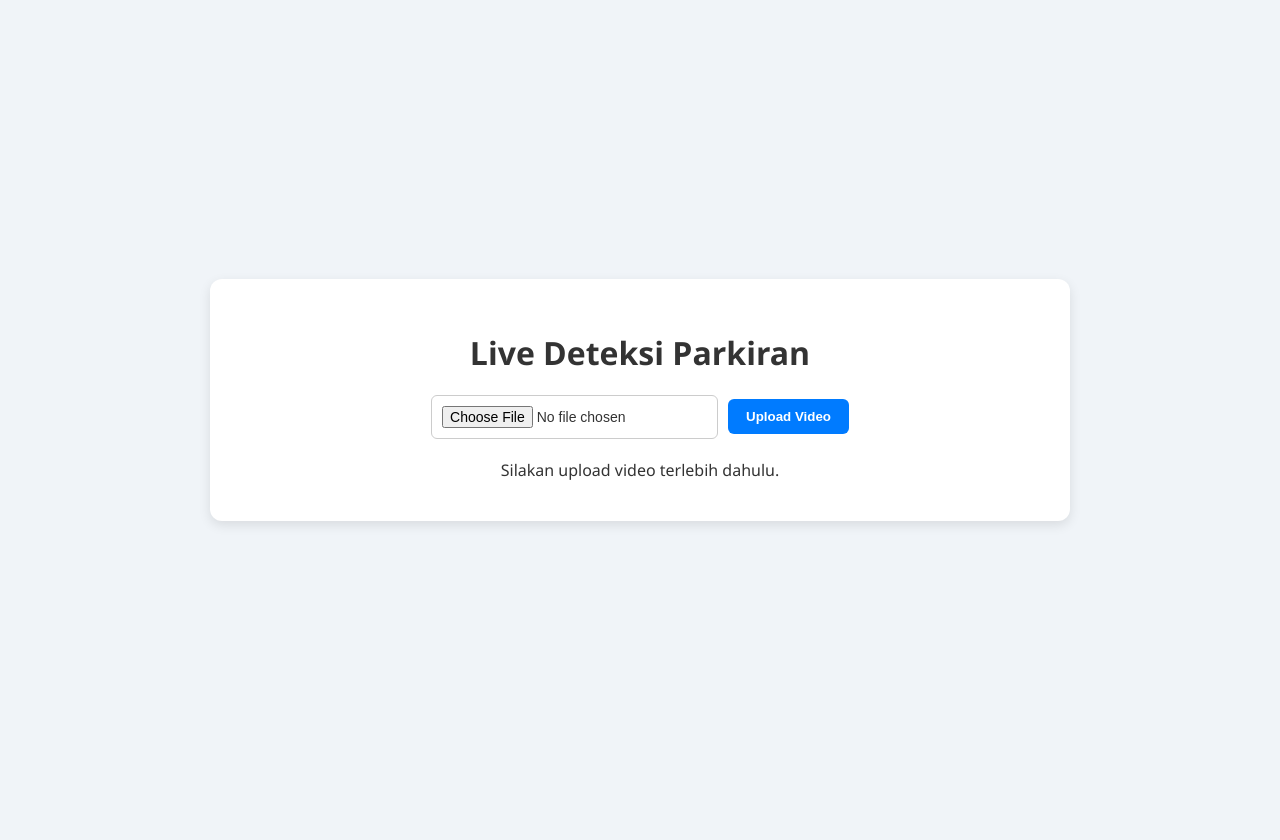
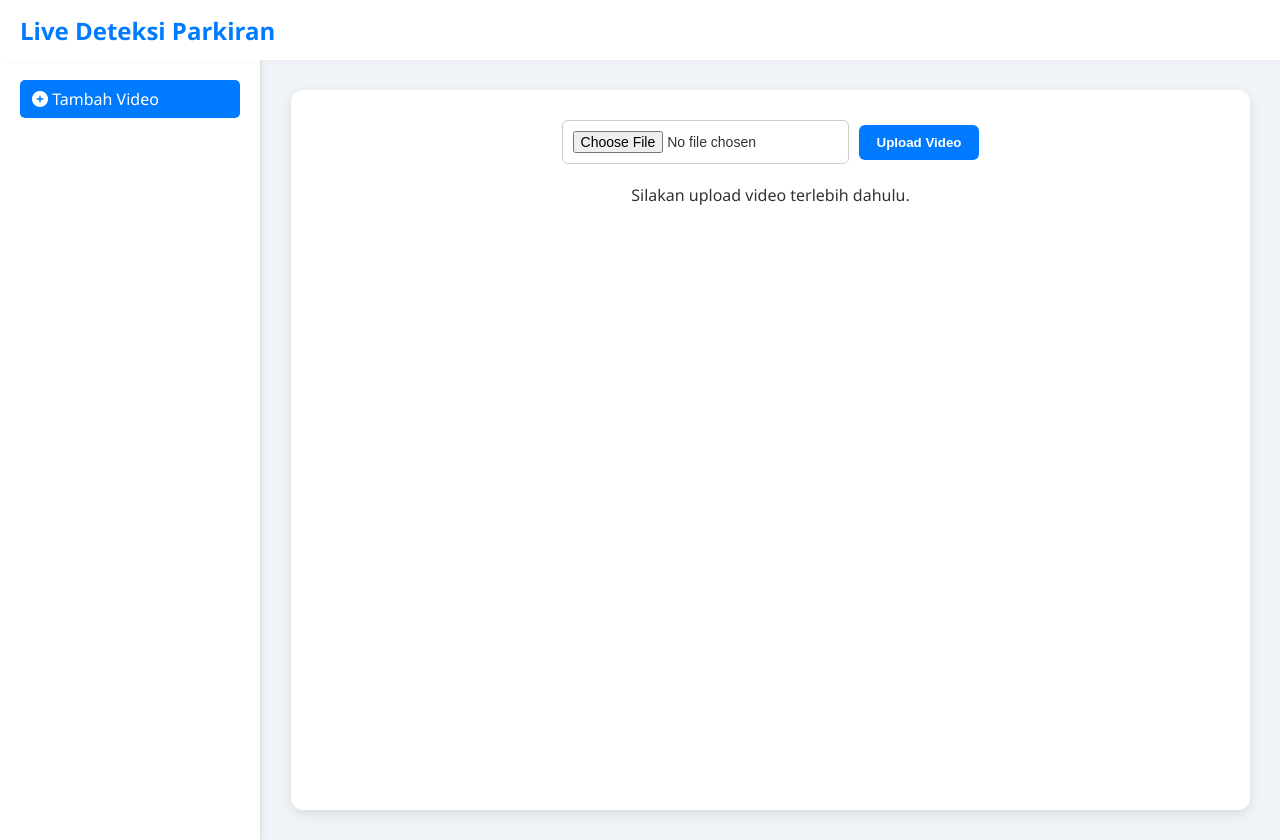
Before and after one commit to Pitooo01/Parking-Slot-Detection, a Flask app: page / in a window 1280 px wide. Before the commit the page ends 525 px from the top, so only its background shows below. Run offline with Flask 3, Linux system fonts and the light colour scheme.

Commit message:
Update Project

```diff
--- a/main.py
+++ b/main.py
@@ -1,4 +1,4 @@
-from flask import Flask, render_template, Response, request, redirect, url_for
+from flask import Flask, render_template, Response, request, redirect, url_for, flash
 import cv2
 import pickle
 import numpy as np
@@ -7,6 +7,7 @@ import os
 from werkzeug.utils import secure_filename
 
 app = Flask(__name__)
+app.secret_key = 'SAMS'
 
 UPLOAD_FOLDER = "static/uploads"
 COORD_FOLDER = "static/coordinate"
@@ -127,6 +128,17 @@ def generate(path, threshold, video_filename):
         yield (b'--frame\r\n'
                b'Content-Type: image/jpeg\r\n\r\n' + frame + b'\r\n')
 
+def get_ready_videos():
+    videos = []
+    for filename in os.listdir(UPLOAD_FOLDER):
+        if filename.lower().endswith(('.mp4', '.avi', '.mov', '.mkv')):
+            base_name = os.path.splitext(filename)[0]
+            coord_file = f"CarParkPos_{base_name}.pkl"
+            if os.path.exists(os.path.join(COORD_FOLDER, coord_file)):
+                videos.append(filename)
+    return videos
+
+# Pada route /
 @app.route('/')
 def index():
     threshold = request.args.get('threshold', type=int)
@@ -145,7 +157,24 @@ def index():
                            threshold=threshold,
                            video_ready=video_ready,
                            video_filename=video_filename,
-                           coord_exists=coord_exists)
+                           coord_exists=coord_exists,
+                           ready_videos=get_ready_videos())
+
+
+# @app.route('/upload', methods=['POST'])
+# def upload_video():
+#     if 'video' not in request.files:
+#         return "Tidak ada video", 400
+
+#     file = request.files['video']
+#     if file.filename == '':
+#         return "File tidak dipilih", 400
+
+#     filename = secure_filename(file.filename)
+#     save_path = os.path.join(UPLOAD_FOLDER, filename)
+#     file.save(save_path)
+
+#     return redirect(url_for('index', video_filename=filename, threshold=900))
 
 @app.route('/upload', methods=['POST'])
 def upload_video():
@@ -157,8 +186,16 @@ def upload_video():
         return "File tidak dipilih", 400
 
     filename = secure_filename(file.filename)
-    save_path = os.path.join(UPLOAD_FOLDER, filename)
+    save_path = os.path.join(app.config['UPLOAD_FOLDER'], filename)
     file.save(save_path)
+
+    base_name = os.path.splitext(filename)[0]
+    coord_path = os.path.join(COORD_FOLDER, f"CarParkPos_{base_name}.pkl")
+    coord_exists = os.path.exists(coord_path)
+
+    if not coord_exists:
+        flash('File koordinat tidak ditemukan untuk video tersebut.', 'error')
+        return redirect(url_for('index'))
 
     return redirect(url_for('index', video_filename=filename, threshold=900))
 
--- a/templates/index.html
+++ b/templates/index.html
@@ -1,34 +1,103 @@
 <!DOCTYPE html>
 <html lang="en">
+
 <head>
   <meta charset="UTF-8" />
   <meta name="viewport" content="width=device-width, initial-scale=1.0" />
   <title>Deteksi Parkiran</title>
+
+  <!-- Font Awesome -->
   <link rel="stylesheet" href="https://cdnjs.cloudflare.com/ajax/libs/font-awesome/6.5.0/css/all.min.css">
+  <!-- Toastr CSS -->
+  <link rel="stylesheet" href="https://cdnjs.cloudflare.com/ajax/libs/toastr.js/latest/toastr.min.css">
+  <!-- Toastr JS & jQuery -->
+  <script src="https://cdnjs.cloudflare.com/ajax/libs/jquery/3.6.0/jquery.min.js"></script>
+  <script src="https://cdnjs.cloudflare.com/ajax/libs/toastr.js/latest/toastr.min.js"></script>
+  <!-- Favicon -->
   <link rel="icon" type="image/png" href="{{ url_for('static', filename='car.png') }}">
+
   <style>
     body {
+      margin: 0;
+      font-family: "Segoe UI", Tahoma, Geneva, Verdana, sans-serif;
       background-color: #f0f4f8;
-      font-family: "Segoe UI", Tahoma, Geneva, Verdana, sans-serif;
-      margin: 0;
-      padding: 0;
-      display: flex;
-      justify-content: center;
-      align-items: center;
-      min-height: 100vh;
-      flex-direction: column;
       color: #333;
     }
 
+    .main {
+      display: flex;
+      margin-top: 60px;
+      /* agar konten tidak tertutup navbar */
+    }
+
+    .sidebar {
+      width: 220px;
+      background-color: #ffffff;
+      padding: 20px;
+      border-right: 1px solid #ddd;
+      box-shadow: 2px 0 5px rgba(0, 0, 0, 0.05);
+      height: calc(100vh - 60px);
+      /* sisakan tinggi navbar */
+      overflow-y: auto;
+      position: sticky;
+      top: 60px;
+    }
+
+    .navbar {
+      background-color: #ffffff;
+      color: #007bff;
+      font-size: 24px;
+      font-weight: bold;
+      height: 60px;
+      display: flex;
+      align-items: center;
+      padding: 0 20px;
+      width: 100%;
+      position: fixed;
+      top: 0;
+      left: 0;
+      z-index: 1000;
+      box-shadow: 2px 0 5px rgba(0, 0, 0, 0.05);
+    }
+
     .container {
+      flex: 1;
+      padding: 30px;
+      margin: 30px;
+      background: white;
       text-align: center;
-      padding: 30px;
-      background: white;
       box-shadow: 0 4px 12px rgba(0, 0, 0, 0.1);
       border-radius: 12px;
-      max-width: 90vw;
-      width: 800px;
-      margin: 30px 0;
+    }
+
+    .sidebar ul {
+      list-style-type: none;
+      padding: 0;
+      margin: 0px;
+    }
+
+    .sidebar ul li {
+      margin-bottom: 10px;
+    }
+
+    .sidebar ul li a {
+      text-decoration: none;
+      color: #333;
+      font-weight: 500;
+      padding: 8px 12px;
+      display: block;
+      border-radius: 5px;
+      transition: background-color 0.2s ease;
+    }
+
+    .sidebar ul li a:hover {
+      background-color: #f0f0f0;
+      color: #007bff;
+    }
+
+    .sidebar ul li a.active {
+      background-color: #007bff;
+      color: white;
     }
 
     form {
@@ -76,35 +145,119 @@
     }
   </style>
 </head>
+
 <body>
+  <!-- Navbar -->
+  <div class="navbar">
+    <span class="navbar-title">Live Deteksi Parkiran</span>
+  </div>
+
+  <!-- Wrapper untuk sidebar dan konten -->
+  <div class="main">
+    <!-- Sidebar Video -->
+    <div class="sidebar">
+
+      <!-- Daftar video -->
+      <ul>
+        <!-- Tambah Video Link -->
+        <li>
+          <a href="/" class="{% if not video_filename %}active{% endif %}">
+            <i class="fas fa-plus-circle"></i> Tambah Video
+          </a>
+        </li>
+
+        <!-- List Video yang Siap -->
+        {% for video in ready_videos %}
+        <li>
+          <a href="/?video_filename={{ video }}&threshold=900"
+            class="{% if video == video_filename %}active{% endif %}">
+            {{ video }}
+          </a>
+        </li>
+        {% endfor %}
+      </ul>
+
+    </div>
+
+    <!-- Konten Utama -->
     <div class="container">
-    <h1>Live Deteksi Parkiran</h1>
-
       <!-- Upload -->
+      {% if not video_filename %}
       <form action="/upload" method="POST" enctype="multipart/form-data">
         <input type="file" name="video" accept="video/*" required />
         <button type="submit">Upload Video</button>
       </form>
+      {% endif %}
+
 
       {% if video_filename %}
-    <!-- Threshold -->
-    <form action="/" method="GET">
-      <input type="hidden" name="video_filename" value="{{ video_filename }}" />
-      <input type="number" name="threshold" placeholder="Threshold" value="{{ threshold or 900 }}" required />
-      <button type="submit">Terapkan Threshold</button>
-    </form>
+      <div>
+        <input type="hidden" id="video_filename" value="{{ video_filename }}" />
+        <input type="number" id="threshold" placeholder="Threshold" value="{{ threshold or 900 }}" required />
+      </div>
       {% endif %}
 
-    <!-- Video -->
       {% if video_ready %}
-    <p>Threshold: {{ threshold }} | Video: {{ video_filename }}</p>
-    <img src="{{ url_for('video_feed') }}?threshold={{ threshold }}&video_filename={{ video_filename }}" alt="Live Feed" />
+      <p id="thresholdInfo">Threshold: {{ threshold }} | Video: {{ video_filename }}</p>
+      <img id="videoStream"
+        src="{{ url_for('video_feed') }}?threshold={{ threshold }}&video_filename={{ video_filename }}"
+        alt="Live Feed" />
       {% elif video_filename and not coord_exists %}
       <p style="color: red;">File koordinat tidak ditemukan untuk video: {{ video_filename }}.</p>
-    <p>Silakan buat file koordinat <code>CarParkPos_{{ video_filename.split('.')[0] }}.pkl</code> di folder <code>static/coordinate</code>.</p>
+      <p>Silakan buat file koordinat <code>CarParkPos_{{ video_filename.split('.')[0] }}.pkl</code> di
+        folder<code>static/coordinate</code>.</p>
       {% else %}
       <p>Silakan upload video terlebih dahulu.</p>
       {% endif %}
     </div>
+  </div>
+
+  <script>
+    $(document).ready(function(){
+      {% with messages = get_flashed_messages(with_categories=true) %}
+        {% for category, message in messages %}
+          toastr.options = {
+            "closeButton": true,
+            "positionClass": "toast-top-right",
+            "timeOut": "3000"
+          };
+          toastr["{{ category }}"]("{{ message }}");
+        {% endfor %}
+      {% endwith %}
+    });
+  </script>
+
+
+  <!-- Script Threshold -->
+  <script>
+    let timeout = null;
+    const input = document.getElementById('threshold');
+    const videoFilenameInput = document.getElementById('video_filename');
+    const videoFilename = videoFilenameInput ? videoFilenameInput.value : null;
+    const videoStream = document.getElementById('videoStream');
+    const thresholdInfo = document.getElementById('thresholdInfo');
+
+    if (input) {
+      input.addEventListener('input', () => {
+        clearTimeout(timeout);
+        timeout = setTimeout(() => {
+          const newThreshold = input.value;
+          if (newThreshold && videoFilename && videoStream) {
+            const newSrc =
+              `/video_feed?threshold=${newThreshold}&video_filename=${encodeURIComponent(videoFilename)}&t=${Date.now()}`;
+            videoStream.src = newSrc;
+
+            // Update label
+            thresholdInfo.innerText = `Threshold: ${newThreshold} | Video: ${videoFilename}`;
+
+            // Toastr success
+            toastr.success(`Threshold diperbarui menjadi ${newThreshold}!`);
+          }
+        }, 1000);
+      });
+    }
+  </script>
+
 </body>
+
 </html>
```
Lines whose indentation alone changed are shown as unchanged.
